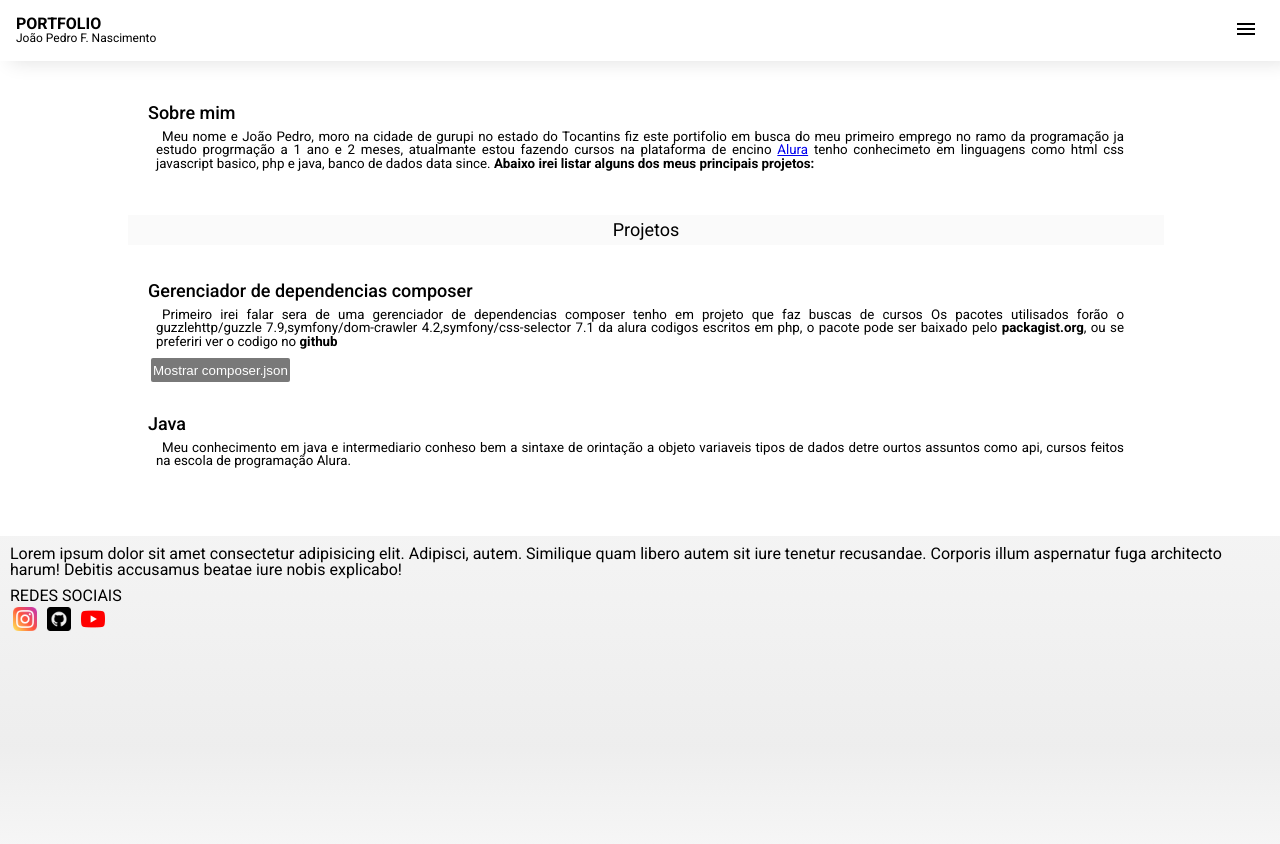
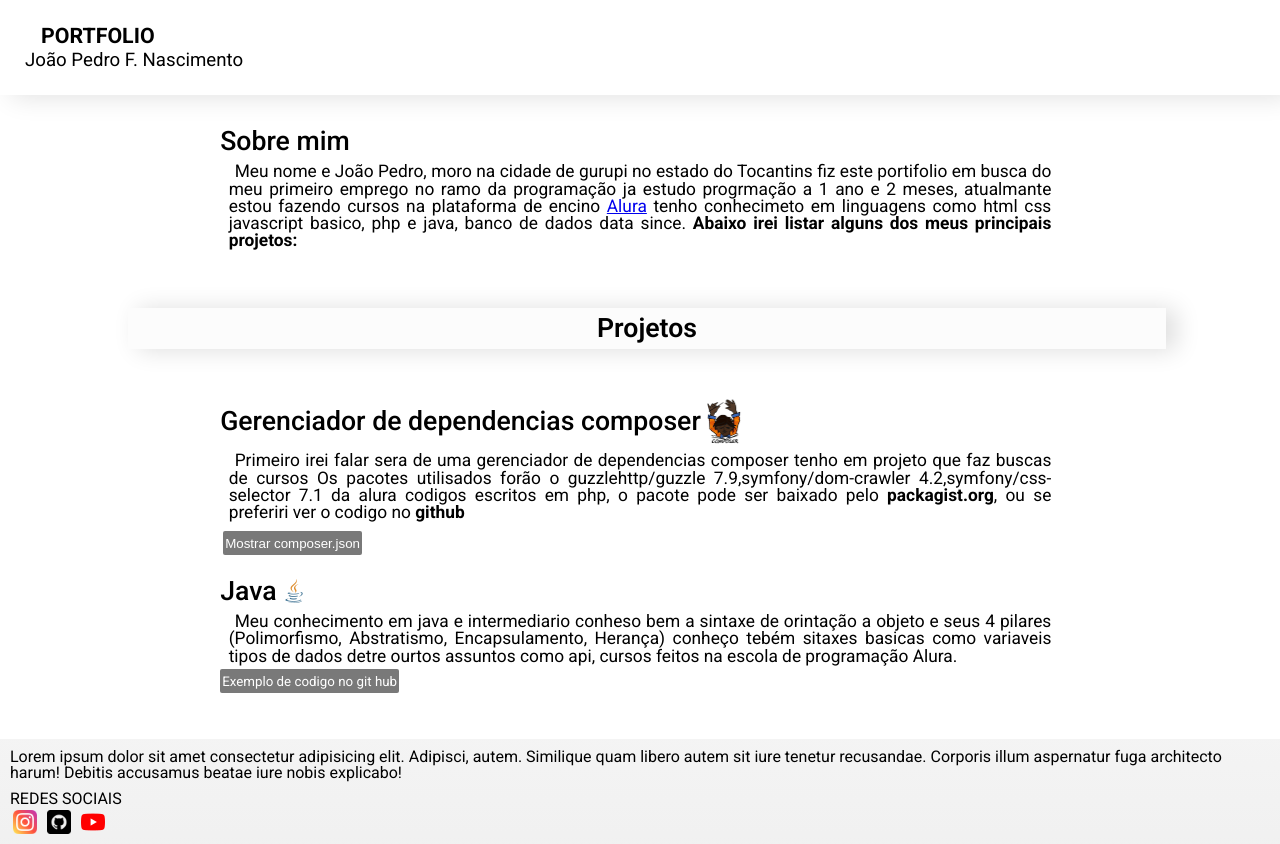
Before and after one commit to Jp-ctrl983/Portfolio, a plain HTML site: page index.html in a window 1280 px wide. Shown: the top 844 px of the page. Drawn offline with nearby package versions, Linux system fonts and the light colour scheme.

Commit message:
Atualizei

```diff
--- a/index.html
+++ b/index.html
@@ -15,13 +15,13 @@
 
     <link rel="stylesheet" href="style/style.css">
 </head>
-<body>
+<body class=" resize-box">
     <header class="cabesalho">
         <h1 class="cabesalho_titulo">
             <span class="contain_filho_cabesalho">Portfolio</span> João Pedro F. Nascimento
         </h1>
 
-        <div class="abesalho_titulo">
+        <div class="div_img_burger">
             <button class="button_cabesalho" onclick="click()">
                 <img src="img/menu.png" alt="menu.png" class="cabesalho_titulo_imagemMenu">
             </button>
@@ -52,16 +52,23 @@
             Projetos
         </h2>
 
-        <section class="main_contain_filho2 sectionsClass" id="Projeto_composer">
+        <section class="main_contain_filho sectionsClass" id="Projeto_composer">
+
+            <div class="main_icons">
                 <ul class="descricao">
                     <li class="descricao_filho">Gerenciador de dependencias composer</li>
                 </ul>
+                <img src="img/logo-composer-transparent.png" alt="Composer" class="imgagens_icons">
+            </div>
 
             <p class="mainParagrafos">
               Primeiro irei falar sera de uma gerenciador de dependencias composer tenho em projeto que faz buscas de cursos Os pacotes utilisados forão o guzzlehttp/guzzle 7.9,symfony/dom-crawler 4.2,symfony/css-selector 7.1 da alura codigos escritos em php, o pacote pode ser baixado pelo <a href="https://packagist.org/packages/jp-ctrl983/buscador-curso" target="_blank" class="links">packagist.org</a>, ou se preferiri ver o codigo no <a href="https://github.com/Jp-ctrl983/composer-buscador-alura-" class="links">github</a>
             </p>
 
-            <button type="button" class="composer_json" id="botao_composer" onclick="composer()">Mostrar composer.json</button>
+                <button type="button" class="composer_json" id="botao_composer" onclick="composer()">
+                    Mostrar composer.json
+                </button>
+
 
             <div class="json_composer" id="div_composer">
                 <pre>
@@ -116,16 +123,22 @@
             </div>
         </section>
 
-        <section class="main_contain_filho3 sectionsClass" id="Projetos_java">
+        <section class="main_contain_filho sectionsClass" id="Projetos_java">
+            <div class="main_icons">
                 <ul class="descricao">
                     <li class="descricao_filho">Java</li>
                 </ul>
+                <img src="img/java.png" alt="Java" class="imgagens_icons java_icons">
+            </div>
 
             <p class="mainParagrafos">
-                Meu conhecimento em java e intermediario conheso bem a sintaxe de orintação a objeto
-                variaveis tipos de dados detre ourtos assuntos como api, cursos feitos na escola de programação Alura.
+                Meu conhecimento em java e intermediario conheso bem a sintaxe de orintação a objeto e seus 4 pilares (Polimorfismo, Abstratismo, Encapsulamento, Herança) conheço tebém sitaxes basicas como variaveis tipos de dados detre ourtos assuntos como api, cursos feitos na escola de programação Alura.
             </p>
+
+            <a href="https://github.com/Jp-ctrl983/src/blob/main/br/principal/Principal.java" target="_blank" class="java_git" id="botao_composer">Exemplo de codigo no git hub</a>
         </section>
+
+
 
     </main>
 
@@ -139,7 +152,6 @@
         <a href="https://www.youtube.com/@Joao.desenvolvedor" target="_blank"><img src="img/youtube.png" alt="youtube" class="redes_sociais"></a>
 
     </footer>
-
     <script src="js/app.js"></script>
 </body>
 </html>
--- a/style/cabesalho/header.css
+++ b/style/cabesalho/header.css
@@ -3,6 +3,7 @@
     display: flex;
     justify-content: space-between;
     box-shadow: 10px 1px 20px rgba(0, 0, 0, 0.123);
+    align-items: center;
 }
 
 .cabesalho_titulo {
@@ -14,11 +15,13 @@
     text-transform: uppercase;
     font-weight: bold;
     font-size: 16px;
+    text-indent: 16px;
 }
 
 .button_cabesalho {
     border: none;
     background-color: transparent;
+    cursor: pointer;
 }
 
 .cabesalho_titulo_imagemMenu {
@@ -30,3 +33,31 @@
     text-decoration: none;
     text-transform: uppercase;
 }
+
+
+@media screen and (min-width: 724px){
+    .cabesalho {
+        padding: 25px;
+        display: flex;
+        justify-content: space-between;
+        box-shadow: 11px 2px 25px rgba(0, 0, 0, 0.123);
+        align-items: center;
+    }
+
+    .cabesalho_titulo {
+        font-size: 14pt;
+    }
+
+    .contain_filho_cabesalho {
+        display: block;
+        text-transform: uppercase;
+        font-weight: bold;
+        font-size: 16pt;
+        text-indent: 16px;
+        margin-bottom: 5px;
+    }
+
+    .button_cabesalho {
+        display: none;
+    }
+}
--- a/style/corpo/main.css
+++ b/style/corpo/main.css
@@ -7,6 +7,8 @@
     border-radius: 10px;
     margin-top: 7px;
     /* box-shadow: 10px 1px 20px rgba(0, 0, 0, 0.137); */
+    transition: width 0.9s, heigth 3s;
+    transition-timing-function: ease 1s;
 }
 
 .descricao_filho {
@@ -75,6 +77,35 @@
     display: block;
 }
 
+.java_git {
+    text-decoration: none;
+    color: rgb(255, 255, 255);
+    background-color: rgb(121, 121, 121);
+    padding: 5px 2px 4px 2px;
+    border-radius:2px;
+    transition: all 1s ease-out;
+    font-size: 10pt;
+}
+
+.java_git:hover {
+    text-decoration: underline;
+}
+
+.main_icons {
+    display: flex;
+    align-items: center;
+    justify-content: flex-start;
+}
+
+.imgagens_icons {
+    width: 36.6px;
+    margin-left: 5px;
+}
+
+.java_icons {
+    width: 24px;
+}
+
 /*todas as demais midias*/
 /* Typical device breakpoints
 ---------------------------
@@ -86,7 +117,7 @@ grandes telas:acima de 1200px
 ---------------------------------
 */
 
-@media screen and (min-width: 662px) and (max-width: 950px){
+@media screen and (min-width: 662px){
 
     .descricao_filho {
         font-weight: 500;
@@ -98,7 +129,7 @@ grandes telas:acima de 1200px
         text-align: justify;
         padding: 6px;
         margin: 2.5px;
-        font-size: 16pt;
+        font-size: 13pt;
         text-indent: 6px;
     }
 
@@ -114,8 +145,10 @@ grandes telas:acima de 1200px
         font-weight: 600;
         box-shadow: 10px 1px 25px rgba(0, 0, 0, 0.137)
     }
+
+    .main_contain_filho {
+        width: 82%;
+        margin: auto;
+
+    }
 }
-
-@media screen and (min-width: 950px) {
-
-}
--- a/style/style.css
+++ b/style/style.css
@@ -4,7 +4,24 @@
 @import url("corpo/main.css");
 @import url("rodape/rodape.css");
 
+html {
+    scroll-behavior: smooth;
+}
+
 body {
     font-family: 'Roboto', sans-serif;
     background-color: white;
 }
+
+@keyframes fadeIn {
+    0% {
+      opacity: 0;
+    }
+    100% {
+      opacity: 1;
+    }
+}
+.fade-in {
+    opacity: 0;
+    animation: fadeIn 2s ease-in-out forwards;
+}
```
Also changed, not shown: img/html5_16183594.png (added), img/java.png (added), img/javascript.png (added), img/logo-composer-transparent.png (added), img/php.webp (added). Lines whose indentation alone changed are shown as unchanged.
